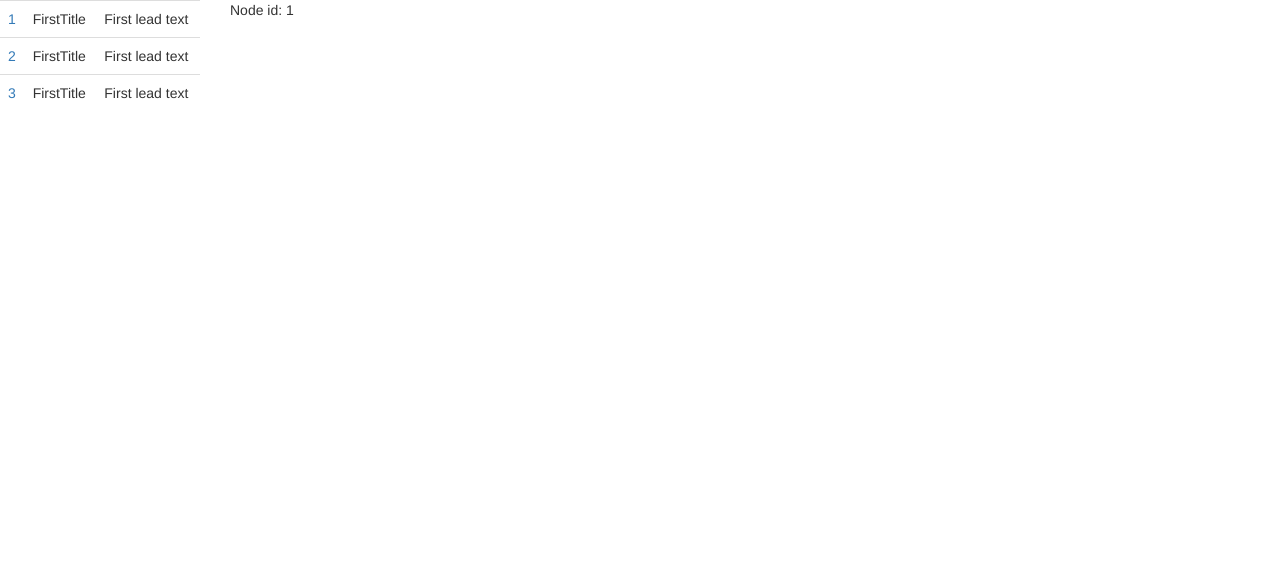
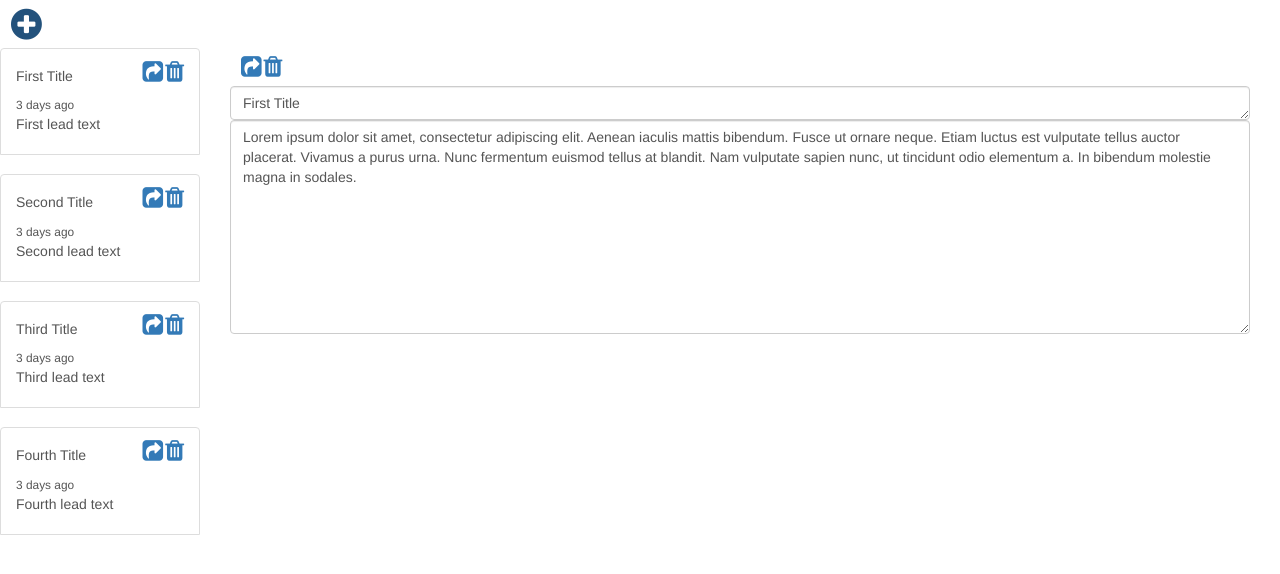
Before and after one commit to rabakozi/MyNote, an Angular app in the folder WebApi/: page /notes/1 in a window 1280 px wide. Shown: the top 574 px of the page. Built offline with nearby package versions, Linux system fonts and the light colour scheme.

Commit message:
in progress..

```diff
--- a/WebApi/package.json
+++ b/WebApi/package.json
@@ -23,6 +23,7 @@
     "@angular/router": "^4.2.4",
     "bootstrap": "^3.3.7",
     "core-js": "^2.4.1",
+    "font-awesome": "^4.7.0",
     "rxjs": "^5.4.2",
     "zone.js": "^0.8.14"
   },
--- a/WebApi/src/app/app.module.ts
+++ b/WebApi/src/app/app.module.ts
@@ -1,10 +1,10 @@
 import { BrowserModule } from '@angular/platform-browser';
 import { NgModule } from '@angular/core';
 import { HttpClientModule } from '@angular/common/http';
-import { RouterModule } from '@angular/router';
 
 import { AppComponent } from './app.component';
 import { NoteModule } from "./notes/note.module";
+import { AppRoutingModule } from './/app-routing.module';
 
 @NgModule({
   declarations: [
@@ -13,8 +13,8 @@ import { NoteModule } from "./notes/note.module";
   imports: [
     BrowserModule,
     HttpClientModule,
-    RouterModule.forRoot([]),
-    NoteModule
+    NoteModule,
+    AppRoutingModule
   ],
   providers: [],
   bootstrap: [AppComponent]
--- a/WebApi/src/app/notes/note-detail.component.html
+++ b/WebApi/src/app/notes/note-detail.component.html
@@ -1,3 +1,12 @@
-<p>
-  Node id: {{nodeId}}
-</p>
+<div>
+  <a class="btn btn-link btn-sm" style="padding-right: 0" (click)="shareNote">
+    <i class="fa fa-share-square fa-2x" aria-hidden="true"></i>
+  </a>
+  <a class="btn btn-link btn-sm" style="padding-left: 0" (click)="deleteNote()">
+    <i class="fa fa-trash fa-2x" aria-hidden="true"></i>
+  </a>
+</div>
+<div class="form-group">
+  <textarea class="form-control mb-1" [(ngModel)]="noteTitle" (change)="onTitleChange()" rows="1"></textarea>
+  <textarea class="form-control" [(ngModel)]="noteContent" (change)="onContentChange()" style="overflow: hidden;" rows="10"></textarea>
+</div>
--- a/WebApi/src/app/notes/note-detail.component.ts
+++ b/WebApi/src/app/notes/note-detail.component.ts
@@ -1,5 +1,7 @@
-import { Component, OnInit } from '@angular/core';
+import { Component, OnInit, Output, EventEmitter } from '@angular/core';
 import { ActivatedRoute } from '@angular/router'
+import { INote } from "./note";
+import { NoteService } from "./note.service"
 
 @Component({
   selector: 'app-note-detail',
@@ -8,11 +10,45 @@ import { ActivatedRoute } from '@angular/router'
 })
 export class NoteDetailComponent implements OnInit {
 
-  nodeId: number;
+  noteId: number;
+  note: INote;
 
-  constructor(private route: ActivatedRoute) {
+  get noteTitle(): string {
+    return this.note ? this.note.title : '';
+  }
+  set noteTitle(value: string) {
+    //if (this.note) {
+    //  this.note.title = value;
+    //  this.noteService.updateNote(this.note);
+    //} else {
+    //  let newNote = this.getEmptyNote();
+    //  newNote.title = value;
+    //  this.note = this.noteService.addNote(newNote);
+    //  this.noteAdded();
+    //}
+  }
+
+  get noteContent(): string {
+    return this.note ? this.note.content : '';
+  }
+  set noteContent(value: string) {
+    //if (this.note) {
+    //  this.note.content = value;
+    //  this.noteService.updateNote(this.note);
+    //} else {
+    //  let newNote = this.getEmptyNote();
+    //  newNote.content = value;
+    //  this.note = this.noteService.addNote(newNote);
+    //  this.noteAdded();
+    //}
+  }
+
+  constructor(private route: ActivatedRoute, private noteService: NoteService) {
     route.params.subscribe(params => {
-      this.nodeId = params['id'];
+      if (params['id'] !== 'new') {
+        this.noteId = params['id'];
+        this.note = this.noteService.getNote(this.noteId);
+      }
     });
   }
 
@@ -20,4 +56,46 @@ export class NoteDetailComponent implements OnInit {
 
   }
 
+  public onTitleChange() {
+    if (this.note) {
+      this.note.title = this.noteTitle;
+      this.noteService.updateNote(this.note);
+    } else {
+      let newNote = this.getEmptyNote();
+      newNote.title = this.noteTitle;
+      this.note = this.noteService.addNote(newNote);
+      this.noteAdded();
+    }
+  }
+
+  public onContentChange() {
+    if (this.note) {
+      this.note.content = this.noteContent;
+      this.noteService.updateNote(this.note);
+    } else {
+      let newNote = this.getEmptyNote();
+      newNote.content = this.noteContent;
+      this.note = this.noteService.addNote(newNote);
+      this.noteAdded();
+    }
+  }
+
+  public deleteNote() {
+    this.noteService.emitChange({ id: this.note.id, action: "delete" });
+  }
+
+  private noteAdded() {
+    this.noteService.emitChange({ id: this.note.id, action: "add" });
+  }
+
+  private getEmptyNote(): INote {
+    return {
+      id: 0,
+      userId: 1,
+      title: '',
+      lead: '',
+      content: ''
+    }
+  }
+
 }
--- a/WebApi/src/app/notes/note-list-item.component.html
+++ b/WebApi/src/app/notes/note-list-item.component.html
@@ -1,3 +1,17 @@
-<p>
-  note-list-item works!
-</p>
+<div style="position: relative" >
+  <a href="#" [routerLink]="['/notes', note.id]" class="list-group-item list-group-item-action flex-column align-items-start">
+    <div class="d-flex w-100 justify-content-between">
+      <h5 class="mb-1">{{note.title}}</h5>
+      <small>3 days ago</small>
+    </div>
+    <p class="mb-1">{{note.lead}}</p>
+  </a>
+  <div style="position: absolute; top: 5px; right: 5px">
+    <a class="btn btn-link btn-sm" style="padding-right: 0" (click)="shareNote">
+      <i class="fa fa-share-square fa-2x" aria-hidden="true"></i>
+    </a>
+    <a class="btn btn-link btn-sm" style="padding-left: 0" (click)="deleteNote()">
+      <i class="fa fa-trash fa-2x" aria-hidden="true"></i>
+    </a>
+  </div>
+</div>
--- a/WebApi/src/app/notes/note-list.component.html
+++ b/WebApi/src/app/notes/note-list.component.html
@@ -1,20 +1,20 @@
 <div>
+  <div>
+      <a class="btn btn-link btn-sm" style="padding-right: 0" (click)="createNew()">
+        <i class="fa fa-plus-circle fa-3x" aria-hidden="true"></i>
+      </a>
+  </div>
   <div class="container-fluid">
-    <div class="row">
-      <div class='table-responsive' style="width:200px; position:fixed; height:100%;">
-        <table class='table'
-               *ngIf='notes && notes.length'>
-          <tbody>
-          <tr *ngFor="let note of notes; let i = index" (click)="increaseNum()">
-            <td><a [routerLink]="['/notes', note.id]">{{note.id}}</a></td>
-            <td>{{note.title}}</td>
-            <td>{{note.lead}}</td>
-          </tr>
-          </tbody>
-        </table>
+    <div class="row" style="z-index: 1000">
+      <div class="table-responsive" style="width:200px; position:fixed; height:100%;">
+        <div *ngIf="notes && notes.length">
+          <div class="list-group" *ngFor="let note of notes">
+            <app-note-list-item [note]="note"></app-note-list-item>
+          </div>
+        </div>
       </div>
     </div>
-    <div class="col-md-12" style="padding-left: 215px">
+    <div class="col-md-12" style="padding-left: 215px;">
       <router-outlet></router-outlet>
     </div>
   </div>
--- a/WebApi/src/app/notes/note-list.component.ts
+++ b/WebApi/src/app/notes/note-list.component.ts
@@ -1,6 +1,8 @@
 import { Component, OnInit } from '@angular/core';
+import { Router } from "@angular/router";
 import { INote } from "./note";
 import { NoteService } from "./note.service"
+
 
 @Component({
   selector: 'app-note-list',
@@ -11,16 +13,31 @@ import { NoteService } from "./note.service"
 export class NoteListComponent implements OnInit {
 
   notes: INote[] = [];
-  clickNumber: number = 0
 
-  constructor(private noteService: NoteService) { }
+  constructor(private noteService: NoteService, private router: Router) {
+    noteService.changeEmitted$.subscribe(
+      evt => {
+        switch (evt.action)
+        {
+          case 'delete':
+            this.noteService.deleteNote(evt.id);
+            this.notes = this.noteService.getNoteList();
+            break;
+          case 'add':
+            console.log('add');
+            this.notes = this.noteService.getNoteList();
+            break;
+        }
+      });
+  }
 
   ngOnInit() {
-    this.notes = this.noteService.getProducts();
+    this.notes = this.noteService.getNoteList();
   }
 
-  increaseNum(): void {
-    this.clickNumber++;
+
+  public createNew() {
+    this.router.navigate(['/notes/new']);
   }
 
 }
--- a/WebApi/src/app/notes/note.service.ts
+++ b/WebApi/src/app/notes/note.service.ts
@@ -1,34 +1,80 @@
-import { Injectable } from '@angular/core';
+import { Injectable, EventEmitter } from '@angular/core';
 import { INote } from "./note";
+import { Subject } from 'rxjs/Subject';
 
 @Injectable()
 export class NoteService {
 
-  constructor() { }
+  // Intercomponental event handling :)
 
-  getProducts(): INote[] {
-    return [
+  // Observable string sources
+  private emitChangeSource = new Subject<any>();
+  // Observable string streams
+  changeEmitted$ = this.emitChangeSource.asObservable();
+  // Service message commands
+  emitChange(change: any) {
+    this.emitChangeSource.next(change);
+  }
+
+  // end of event handling part
+
+  notes: INote[] = [
     {
       id: 1,
       userId: 1,
-        title: 'FirstTitle',
+      title: 'First Title',
       lead: 'First lead text',
       content: 'Lorem ipsum dolor sit amet, consectetur adipiscing elit. Aenean iaculis mattis bibendum. Fusce ut ornare neque. Etiam luctus est vulputate tellus auctor placerat. Vivamus a purus urna. Nunc fermentum euismod tellus at blandit. Nam vulputate sapien nunc, ut tincidunt odio elementum a. In bibendum molestie magna in sodales.',
     },
     {
       id: 2,
       userId: 1,
-        title: 'FirstTitle',
-        lead: 'First lead text',
+      title: 'Second Title',
+      lead: 'Second lead text',
       content: 'Lorem ipsum dolor sit amet, consectetur adipiscing elit. Morbi vestibulum auctor cursus. Cras ultrices ligula metus, ut fermentum nisl rutrum id. In vehicula sit amet velit malesuada rhoncus. Nam porta turpis dolor. Praesent ullamcorper bibendum lacus, vel sollicitudin libero aliquet eget. Donec dignissim nisl id nunc pretium, eget posuere neque vulputate. Nulla nunc est, placerat a lacus in, eleifend elementum ligula. In ut dolor massa. Integer ut dictum lectus, ac pretium diam. Ut in ornare metus. Etiam at metus scelerisque, sollicitudin erat ac, fringilla lorem. Aenean et volutpat ante, quis vestibulum dui.',
     },
     {
       id: 3,
       userId: 1,
-        title: 'FirstTitle',
-        lead: 'First lead text',
+      title: 'Third Title',
+      lead: 'Third lead text',
+      content: 'Lorem ipsum dolor sit amet, consectetur adipiscing elit. Nullam luctus est at mi eleifend pulvinar. Vestibulum eget mauris elementum mi rhoncus facilisis. Donec convallis eget purus at mollis. Nullam blandit elementum libero, eu laoreet leo aliquam eu. In et tempus augue. Ut facilisis facilisis bibendum. Sed hendrerit lorem nunc, vel porta metus pulvinar ut. Duis eu varius ante. Fusce vitae massa et erat vulputate porta et at nibh. In justo mauris, auctor a ullamcorper ac, bibendum eu nibh. Aliquam placerat consequat feugiat. Ut auctor in massa nec feugiat. Pellentesque orci velit, elementum eget arcu quis, maximus bibendum libero. Proin viverra congue ex, et eleifend lorem. Ut mi tortor, pellentesque ac erat eget, condimentum pellentesque nisl. Interdum et malesuada fames ac ante ipsum primis in faucibus.',
+    },
+    {
+      id: 4,
+      userId: 1,
+      title: 'Fourth Title',
+      lead: 'Fourth lead text',
       content: 'Lorem ipsum dolor sit amet, consectetur adipiscing elit. Nullam luctus est at mi eleifend pulvinar. Vestibulum eget mauris elementum mi rhoncus facilisis. Donec convallis eget purus at mollis. Nullam blandit elementum libero, eu laoreet leo aliquam eu. In et tempus augue. Ut facilisis facilisis bibendum. Sed hendrerit lorem nunc, vel porta metus pulvinar ut. Duis eu varius ante. Fusce vitae massa et erat vulputate porta et at nibh. In justo mauris, auctor a ullamcorper ac, bibendum eu nibh. Aliquam placerat consequat feugiat. Ut auctor in massa nec feugiat. Pellentesque orci velit, elementum eget arcu quis, maximus bibendum libero. Proin viverra congue ex, et eleifend lorem. Ut mi tortor, pellentesque ac erat eget, condimentum pellentesque nisl. Interdum et malesuada fames ac ante ipsum primis in faucibus.',
     }
-    ]
+  ];
+
+  constructor() { }
+
+  getNoteList(): INote[] {
+    return this.notes.slice();
+  }
+
+  getNote(id: number): INote {
+    return this.notes.find(n => n.id == id);
+  }
+
+  updateNote(note: INote) {
+    let i = this.notes.findIndex(n => n.id == note.id);
+    this.notes[i] = Object.assign({}, note);
+  }
+
+  addNote(note: INote): INote {
+    const lastNote = this.notes.reduce(function (prev, current) {
+      return (prev.id > current.id) ? prev : current
+    });
+    note.id = lastNote.id+1;
+    this.notes.push(Object.assign({}, note));
+    return note;
+  }
+
+  deleteNote(id: number) {
+    let i = this.notes.findIndex(n => n.id == id);
+    this.notes.splice(i, 1);
   }
 }
```
Also changed, not shown: WebApi/src/app/app-routing.module.ts (added, +9 -0 lines), WebApi/src/app/notes/note-list-item.component.ts (+12 -2 lines), WebApi/src/app/notes/note.module.ts (+3 -4 lines), WebApi/.angular-cli.json, 1 other file (tests, documents, lock files or other folders). Lines whose indentation alone changed are shown as unchanged.
